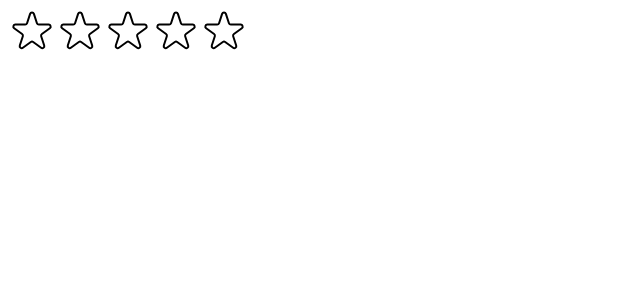
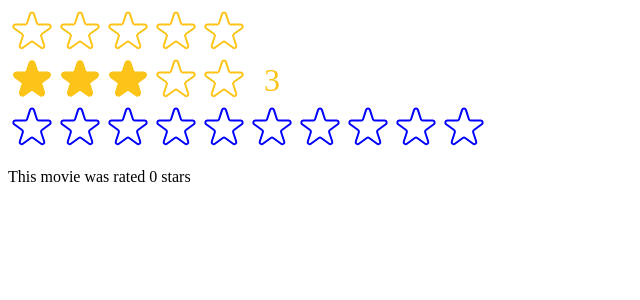
Before and after one commit to grayfox06/react-movies-watchlist, a React (Create React App) app: page / in a window 1280 px wide. Shown: the top 300 px of the page, without its empty margins (0-640 px from the left). Built offline with nearby package versions, Linux system fonts and the light colour scheme.

Commit message:
Improving Reusability With Props

```diff
--- a/src/StarRating.js
+++ b/src/StarRating.js
@@ -10,21 +10,32 @@
   display: 'flex',
 };
 
-const textStyle = {
-  lineHeight: '1',
-  margin: '0',
-};
-
-export default function StarRating({ maxRating = 5 }) {
-  const [rating, setRating] = useState(0);
+export default function StarRating({
+  maxRating = 5,
+  color = '#fcc419',
+  size = 48,
+  className = '',
+  messages = [],
+  defaultRating = 0,
+  onSetRating,
+}) {
+  const [rating, setRating] = useState(defaultRating);
   const [tempRating, setTempRating] = useState(0);
 
   function handleRating(rating) {
     setRating(rating);
+    onSetRating(rating);
   }
 
+  const textStyle = {
+    lineHeight: '1',
+    margin: '0',
+    color,
+    fontSize: `${size / 1.5}px`,
+  };
+
   return (
-    <div style={containerStyle}>
+    <div style={containerStyle} className={className}>
       <div style={starContainerStyle}>
         {Array.from({ length: maxRating }, (_, i) => (
           <Star
@@ -33,22 +44,28 @@
             onHoverIn={() => setTempRating(i + 1)}
             onHoverOut={() => setTempRating(0)}
             full={tempRating ? tempRating >= i + 1 : rating >= i + 1}
+            color={color}
+            size={size}
           />
         ))}
       </div>
-      <p style={textStyle}>{tempRating || rating || ''}</p>
+      <p style={textStyle}>
+        {messages.length === maxRating
+          ? messages[tempRating ? tempRating - 1 : rating - 1]
+          : tempRating || rating || ''}
+      </p>
     </div>
   );
 }
 
-const starStyle = {
-  display: 'block',
-  width: '48px',
-  height: '48px',
-  cursor: 'pointer',
-};
+function Star({ onRate, full, onHoverIn, onHoverOut, color, size }) {
+  const starStyle = {
+    display: 'block',
+    width: `${size}px`,
+    height: `${size}px`,
+    cursor: 'pointer',
+  };
 
-function Star({ onRate, full, onHoverIn, onHoverOut }) {
   return (
     <span
       role='button'
@@ -61,8 +78,8 @@
         <svg
           xmlns='http://www.w3.org/2000/svg'
           viewBox='0 0 20 20'
-          fill='#000'
-          stroke='#000'
+          fill={color}
+          stroke={color}
         >
           <path d='M9.049 2.927c.3-.921 1.603-.921 1.902 0l1.07 3.292a1 1 0 00.95.69h3.462c.969 0 1.371 1.24.588 1.81l-2.8 2.034a1 1 0 00-.364 1.118l1.07 3.292c.3.921-.755 1.688-1.54 1.118l-2.8-2.034a1 1 0 00-1.175 0l-2.8 2.034c-.784.57-1.838-.197-1.539-1.118l1.07-3.292a1 1 0 00-.364-1.118L2.98 8.72c-.783-.57-.38-1.81.588-1.81h3.461a1 1 0 00.951-.69l1.07-3.292z' />
         </svg>
@@ -71,7 +88,7 @@
           xmlns='http://www.w3.org/2000/svg'
           fill='none'
           viewBox='0 0 24 24'
-          stroke='#000'
+          stroke={color}
         >
           <path
             strokeLinecap='round'
--- a/src/index.js
+++ b/src/index.js
@@ -1,14 +1,30 @@
-import React from 'react';
+import React, { useState } from 'react';
 import ReactDOM from 'react-dom/client';
 // import './index.css';
 // import App from './App';
 
 import StarRating from './StarRating';
 
+function Test() {
+  const [movieRating, setMovieRating] = useState(0);
+
+  return (
+    <div>
+      <StarRating color='blue' maxRating={10} onSetRating={setMovieRating} />
+      <p>This movie was rated {movieRating} stars</p>
+    </div>
+  );
+}
+
 const root = ReactDOM.createRoot(document.getElementById('root'));
 root.render(
   <React.StrictMode>
     {/* <App /> */}
-    <StarRating maxRating={5} />
+    <StarRating
+      maxRating={5}
+      messages={['Terrible', 'Bad', 'Okay', 'Good', 'Amazing']}
+    />
+    <StarRating maxRating={5} defaultRating={3} />
+    <Test />
   </React.StrictMode>
 );
```
